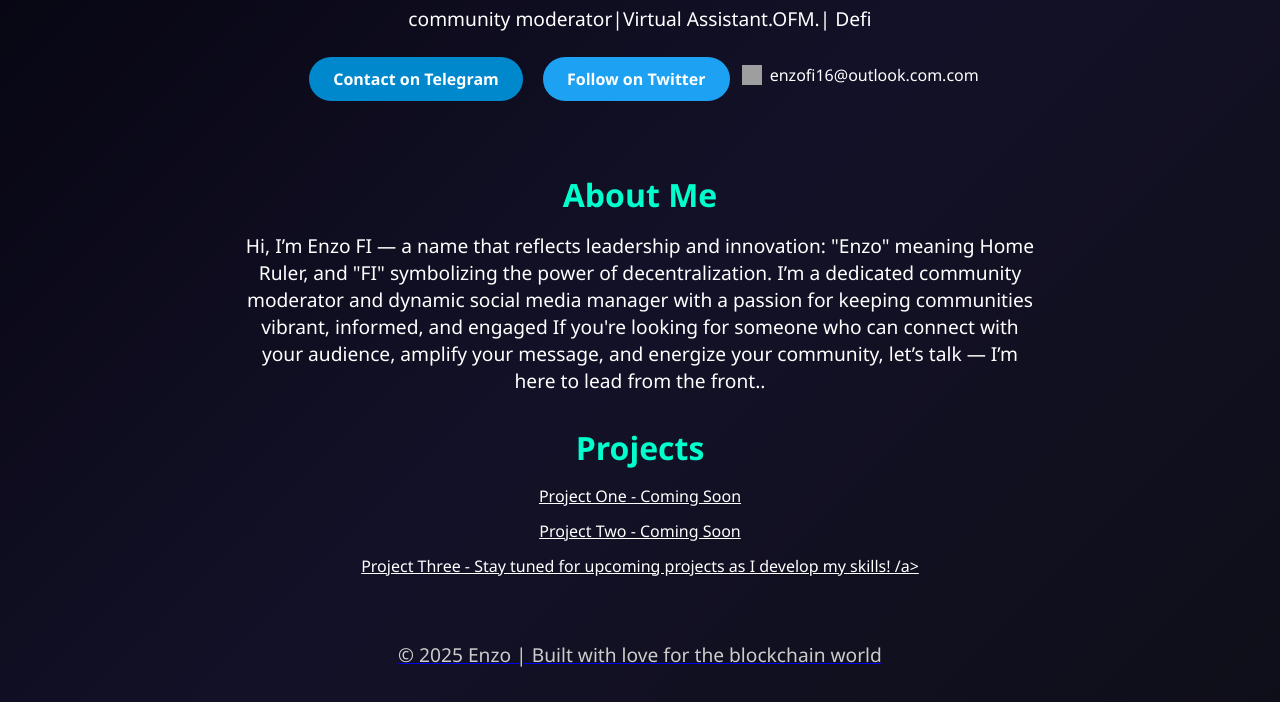
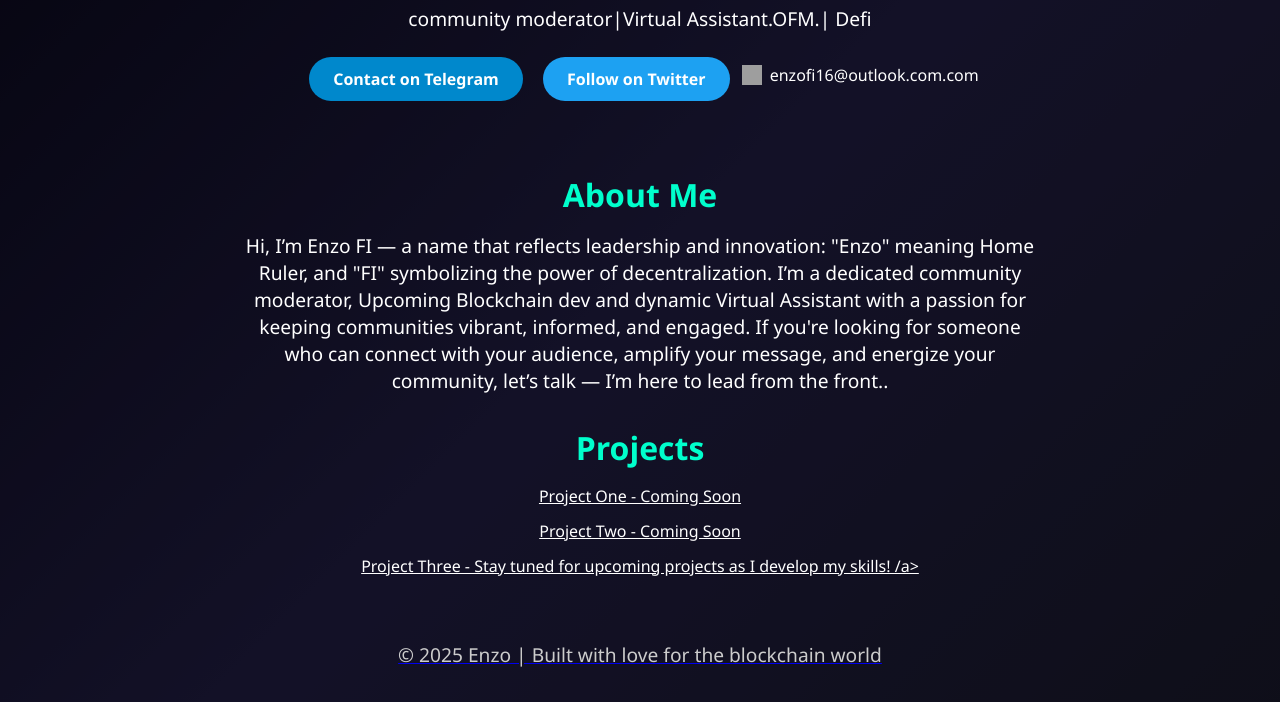
Before and after one commit to enzo-fi/Enzo.FI, a plain HTML site: page index.html in a window 1280 px wide. Shown: the part 134-836 px from the top of the page. Drawn offline with Linux system fonts and the light colour scheme; grey boxes are pictures that could not be loaded.

Commit message:
Update index.html

```diff
--- a/index.html
+++ b/index.html
@@ -25,7 +25,7 @@
 
       <section class="about">
         <h2>About Me</h2>
-        <p> Hi, I’m Enzo FI — a name that reflects leadership and innovation: "Enzo" meaning Home Ruler, and "FI" symbolizing the power of decentralization. I’m a dedicated community moderator and dynamic social media manager with a passion for keeping communities vibrant, informed, and engaged If you're looking for someone who can connect with your audience, amplify your message, and energize your community, let’s talk — I’m here to lead from the front..</p>
+        <p> Hi, I’m Enzo FI — a name that reflects leadership and innovation: "Enzo" meaning Home Ruler, and "FI" symbolizing the power of decentralization. I’m a dedicated community moderator, Upcoming Blockchain dev and dynamic Virtual Assistant with a passion for keeping communities vibrant, informed, and engaged. If you're looking for someone who can connect with your audience, amplify your message, and energize your community, let’s talk — I’m here to lead from the front..</p>
       </section>
 
       <section class="projects">
```
